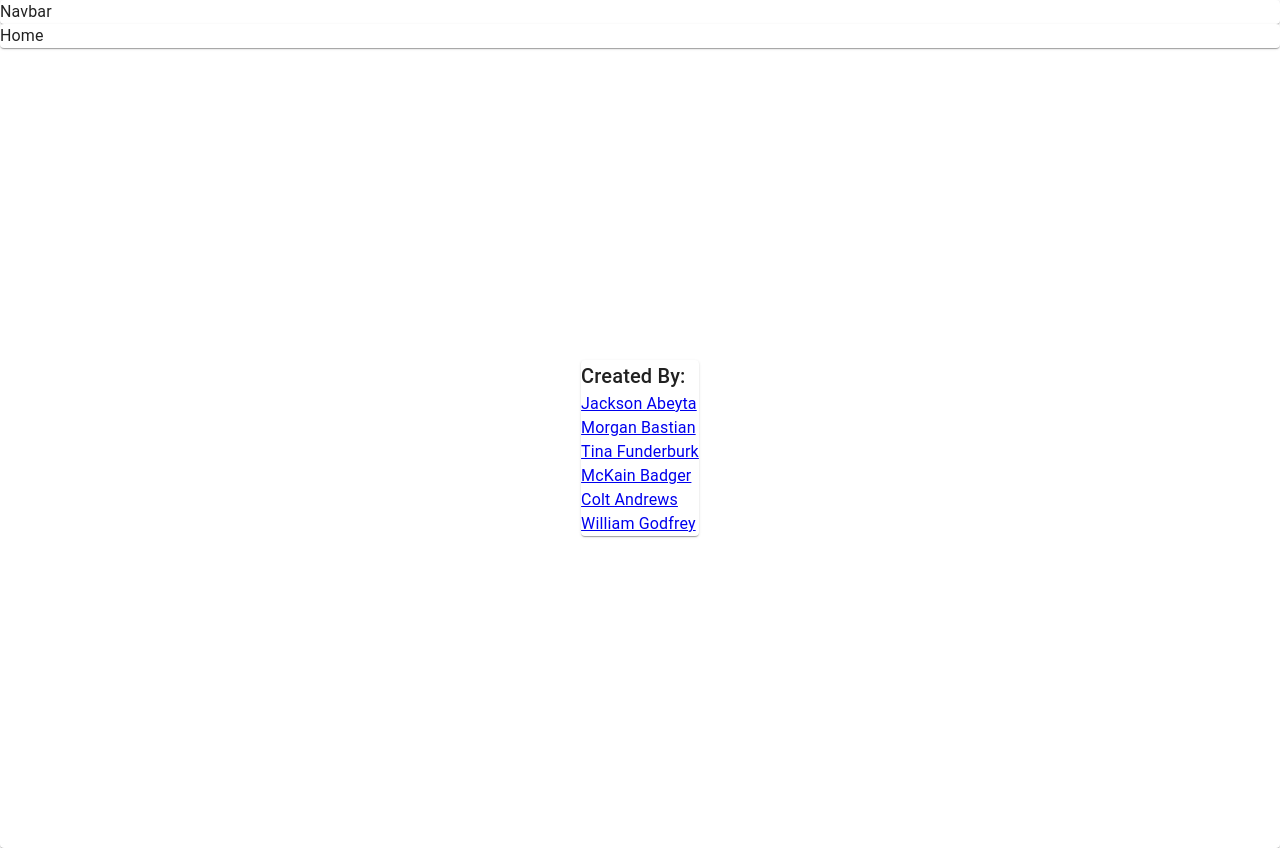
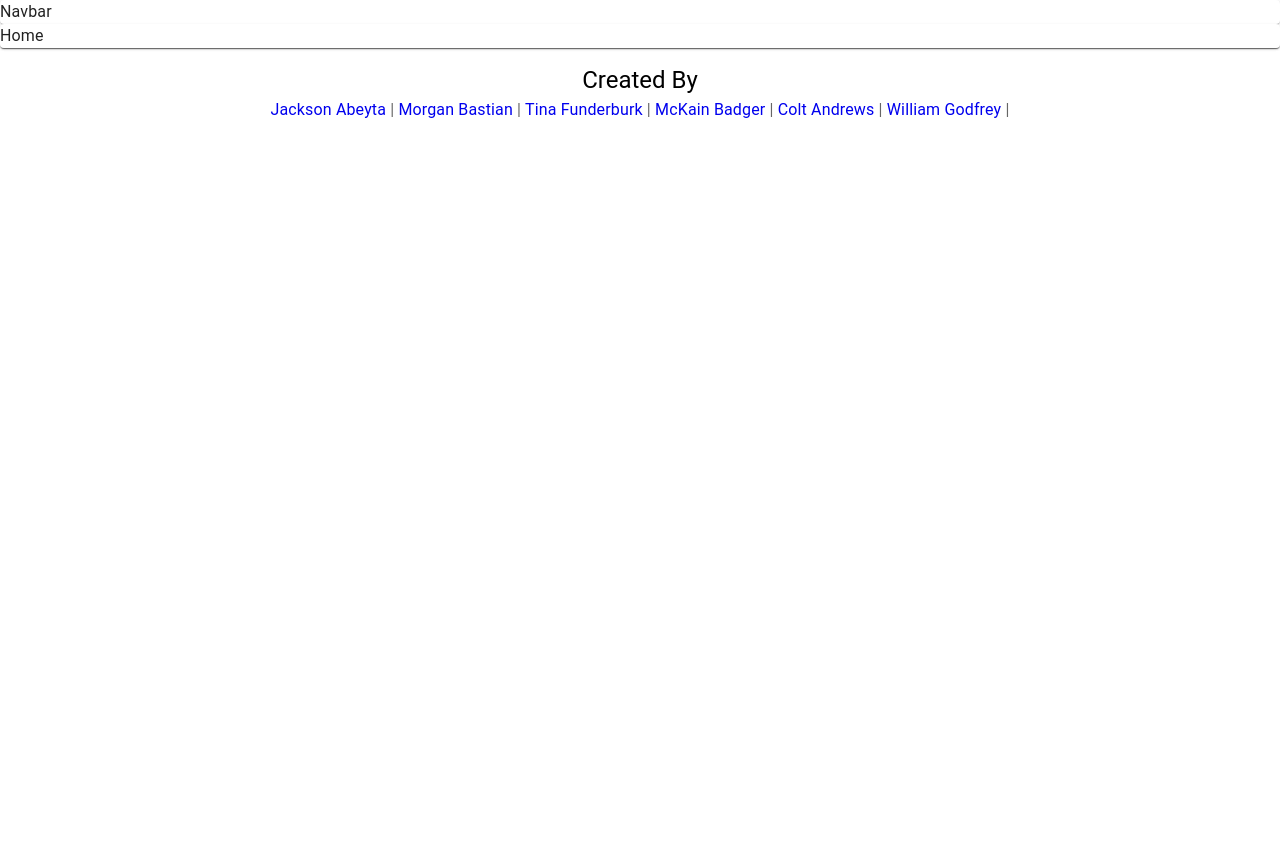
Before and after one commit to jrs-coding-school/summer-2023-group-project, a React (Create React App) app in the folder ui/: page / in a window 1280 px wide. After the commit the page ends 800 px from the top, so only its background shows below. Built offline with nearby package versions, Linux system fonts and the light colour scheme.

Commit message:
reworked footer

```diff
--- a/ui/src/layouts/Footer.js
+++ b/ui/src/layouts/Footer.js
@@ -1,47 +1,130 @@
-import { Paper } from '@mui/material';
-import Typography from '@mui/material/Typography';
+// import { Box, Paper } from '@mui/material';
+// import Typography from '@mui/material/Typography';
 import { Link } from 'react-router-dom';
+
+// function Footer(props) {
+// 	return (
+// 		<Box
+// 			sx={{
+// 				display: 'flex',
+// 				flexDirection: 'column',
+// 				minHeight: '100vh',
+// 				borderTop: '1px solid #000',
+// 				marginTop: 'auto',
+// 				p: 4,
+// 			}}
+// 		>
+// 			<Typography variant='h6'>Created By:</Typography>
+// 			<Typography>
+// 				<Link to='https://www.linkedin.com/in/jackson-abeyta-960243281/'>
+// 					Jackson Abeyta
+// 				</Link>
+// 			</Typography>
+
+// 			<Typography>
+// 				<Link to='https://www.linkedin.com/in/morgan-bastian-a6a715181/'>
+// 					Morgan Bastian
+// 				</Link>
+// 			</Typography>
+
+// 			<Typography>
+// 				<Link to='https://www.linkedin.com/in/tina-funderburk-5440b2255/'>
+// 					Tina Funderburk
+// 				</Link>
+// 			</Typography>
+
+// 			<Typography>
+// 				<Link to='https://www.linkedin.com/in/mckain-badger-131044237/'>
+// 					McKain Badger
+// 				</Link>
+// 			</Typography>
+
+// 			<Typography>
+// 				<Link to='https://www.linkedin.com/in/colt-andrews-717bb11a6/'>
+// 					Colt Andrews
+// 				</Link>
+// 			</Typography>
+
+// 			<Typography>
+// 				<Link to='https://www.linkedin.com/in/william-godfrey-492568278/'>
+// 					William Godfrey
+// 				</Link>
+// 			</Typography>
+// 		</Box>
+// 	);
+// }
+
+import React from 'react';
+import { Box, Container, Grid, Typography } from '@mui/material';
 
 function Footer(props) {
 	return (
-		<Paper>
-			<Typography variant='h6'>Created By:</Typography>
-			<Typography>
-				<Link to='https://www.linkedin.com/in/jackson-abeyta-960243281/'>
+		<Box
+			sx={{
+				position: 'fixed',
+				width: '100%',
+				height: 'auto',
+				// backgroundColor: 'secondary.main',
+				paddingTop: '1rem',
+				paddingBottom: '1rem',
+			}}
+		>
+			<Container maxWidth='lg'>
+				<Grid container direction='column' alignItems='center'>
+					<Grid item xs={12}>
+						<Typography color='black' variant='h5'>
+							Created By
+						</Typography>
+					</Grid>
+					<Grid item xs={12}>
+						<Typography color='textSecondary' variant='subtitle1'>
+							<Link
+								to='https://www.linkedin.com/in/jackson-abeyta-960243281/'
+								style={{ textDecoration: 'none' }}
+							>
 								Jackson Abeyta
 							</Link>
-			</Typography>
-
-			<Typography>
-				<Link to='https://www.linkedin.com/in/morgan-bastian-a6a715181/'>
+							<span> | </span>
+							<Link
+								to='https://www.linkedin.com/in/morgan-bastian-a6a715181/'
+								style={{ textDecoration: 'none' }}
+							>
 								Morgan Bastian
 							</Link>
-			</Typography>
-
-			<Typography>
-				<Link to='https://www.linkedin.com/in/tina-funderburk-5440b2255/'>
+							<span> | </span>
+							<Link
+								to='https://www.linkedin.com/in/tina-funderburk-5440b2255/'
+								style={{ textDecoration: 'none' }}
+							>
 								Tina Funderburk
 							</Link>
-			</Typography>
-
-			<Typography>
-				<Link to='https://www.linkedin.com/in/mckain-badger-131044237/'>
+							<span> | </span>
+							<Link
+								to='https://www.linkedin.com/in/mckain-badger-131044237/'
+								style={{ textDecoration: 'none' }}
+							>
 								McKain Badger
 							</Link>
-			</Typography>
-
-			<Typography>
-				<Link to='https://www.linkedin.com/in/colt-andrews-717bb11a6/'>
+							<span> | </span>
+							<Link
+								to='https://www.linkedin.com/in/colt-andrews-717bb11a6/'
+								style={{ textDecoration: 'none' }}
+							>
 								Colt Andrews
 							</Link>
-			</Typography>
-
-			<Typography>
-				<Link to='https://www.linkedin.com/in/william-godfrey-492568278/'>
+							<span> | </span>
+							<Link
+								to='https://www.linkedin.com/in/william-godfrey-492568278/'
+								style={{ textDecoration: 'none' }}
+							>
 								William Godfrey
 							</Link>
+							<span> | </span>
 						</Typography>
-		</Paper>
+					</Grid>
+				</Grid>
+			</Container>
+		</Box>
 	);
 }
 
--- a/ui/src/layouts/index.js
+++ b/ui/src/layouts/index.js
@@ -1,4 +1,4 @@
-import { Paper, Grid } from '@mui/material';
+import { Paper } from '@mui/material';
 import { Outlet } from 'react-router-dom';
 import Navbar from './Navbar';
 import Footer from './Footer';
@@ -7,20 +7,9 @@ const Layout = (props) => {
 	return (
 		<Paper>
 			<Navbar />
-			<Outlet />{' '}
+			<Outlet />
 			{/* Outlet is not a “real” Component, it is imported from react-router-dom. it will be replaced by the element rendered by the route */}
-			<Grid
-				container
-				spacing={0}
-				direction='column'
-				alignItems='center'
-				justifyContent='center'
-				sx={{ minHeight: '100vh' }}
-			>
-				<Grid item xs={3}>
-					<Footer />
-				</Grid>
-			</Grid>
+			<Footer />
 		</Paper>
 	);
 };
```
Lines whose indentation alone changed are shown as unchanged.
